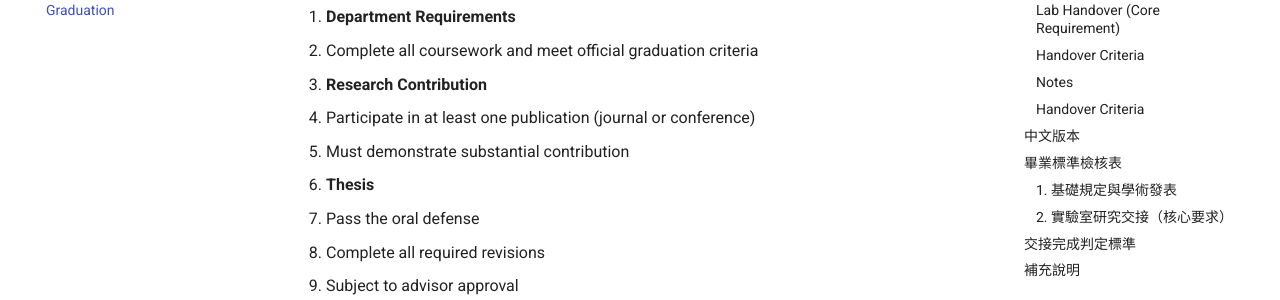
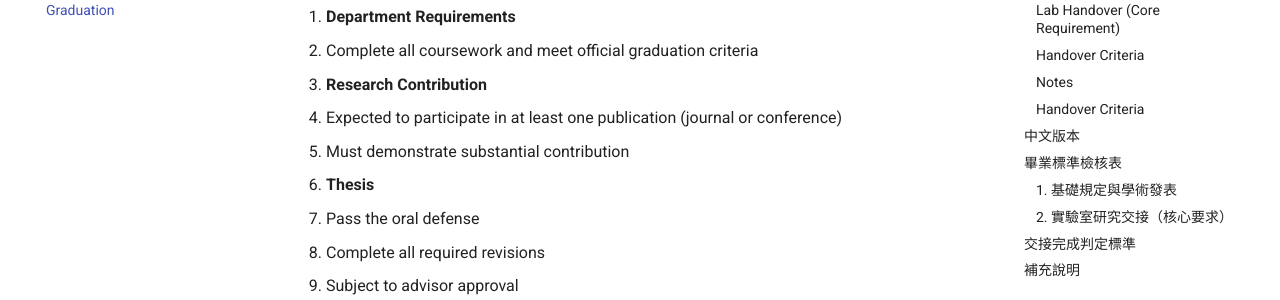
Before and after one commit to Ewz9/lab_handbook, an MkDocs documentation site: the page built from docs/graduate.md, in a window 1280 px wide and 900 px high, scrolled down 361 px. Shown: the part 152-452 px from the top of the window. Built offline with MkDocs 1.6.1 and Material for MkDocs 9.7.7, drawn with Linux system fonts in a browser that asks for light colours.

Commit message:
Update graduate.md

```diff
--- a/docs/graduate.md
+++ b/docs/graduate.md
@@ -16,7 +16,7 @@ Failure to meet these requirements may result in delayed approval of graduation.
    - Complete all coursework and meet official graduation criteria
 
 2. **Research Contribution**
-   - Participate in at least one publication (journal or conference)
+   - Expected to participate in at least one publication (journal or conference)
    - Must demonstrate substantial contribution
 
 3. **Thesis**
```
